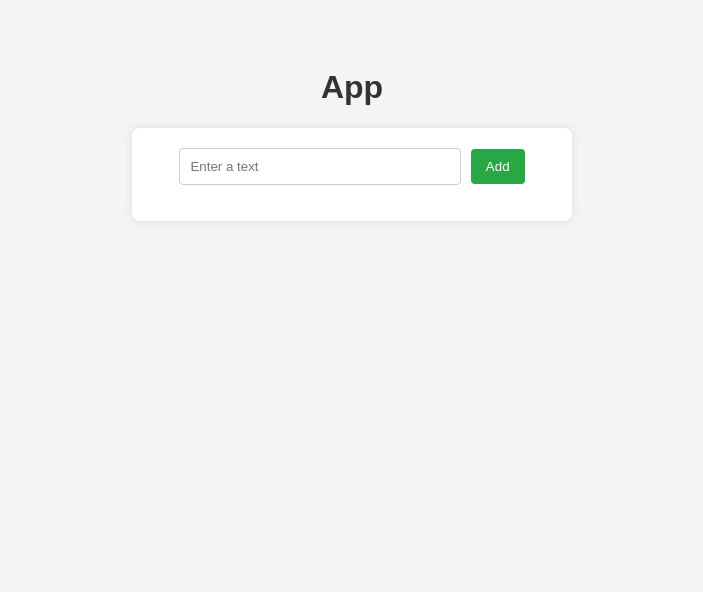
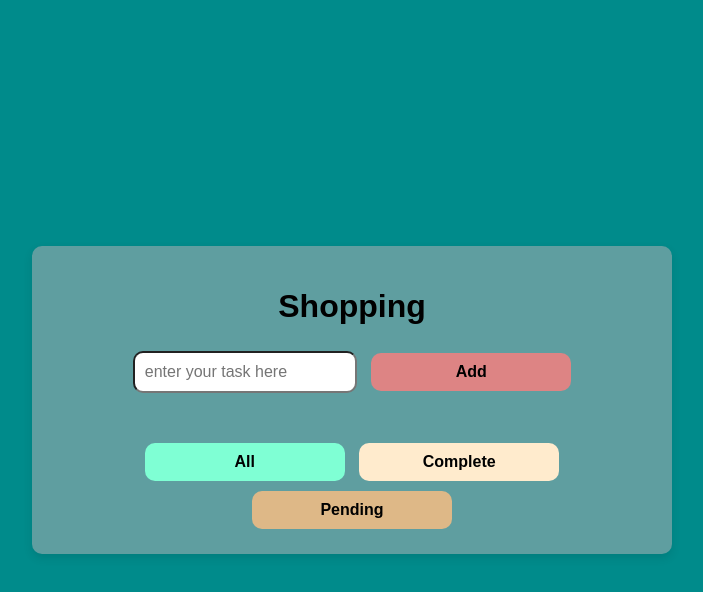
Before and after one commit to Anuhas88/My-js_project, a plain HTML site: page index.html in a window 1280 px wide. Shown: the whole page, without its empty margins (288-991 px from the left). Drawn offline with Linux system fonts and the light colour scheme; a web font is replaced by a local one.

Commit message:
Second update

```diff
--- a/index.html
+++ b/index.html
@@ -2,16 +2,27 @@
 <html lang="en">
 <head>
     <meta charset="UTF-8">
-    <title>App</title>
+    <meta name="viewport" content="width=device-width, initial-scale=1.0">
+    <title>To-Do list</title>
     <link rel="stylesheet" href="style.css">
 </head>
 <body>
-    <h1>App</h1>
+
     <div class="container">
-        <input type="text" id="taskInput" placeholder="Enter a text">
-        <button id="addBtn">Add</button>
-        <ul id="taskList"></ul>
+        <h1 class="text-center">Shopping</h1>
+
+            <input type="text" id="taskInput" placeholder="enter your task here" required>
+            <button type="submit" id="addTaskBtn" >Add</button>
+            <ul id="taskList"></ul>
+
+            <div>
+                <button id="filterAll">All</button>
+                <button id="filterCompleted">Complete</button>
+                <button id="filterPending">Pending</button>
+            </div>
+
     </div>
+
     <script src="script.js"></script>
 </body>
 </html>
--- a/script.js
+++ b/script.js
@@ -1,21 +1,25 @@
-document.getElementById('addBtn').addEventListener('click', addTask);
+const taskInput =document.getElementById('TaskInput');
+const addTaskBtn = document.getElementById('addTaskBtn');
+const taskList = document.getElementById('taskList');
+const filterAllBtn = document.getElementById('filterAll');
+const filterCompleteBtn = document.getElementById('filterCompleted');
+const filterPendingBtn = document.getElementById('filterPending');
 
-function addTask() {
-    const taskInput = document.getElementById('taskInput');
-    const TaskText = taskInput.ariaValueMax.trim();
-    if (TaskText === '') return;
+let tasks = [];
+function renderTask(filterTasks = tasks){
+    taskList.innerHTML = "";
+    filterTasks.forEach((Task,index)) => {
+        const li = document.createElement("li");
+        li.classList.toggle("completed",Task.completed);
 
-    const li = document.createElement('li');
-    li.textContent = TaskText;
+        const taskText = document.createElement("span");
+        taskText.textContent = task.name;
+        li.appendChild(taskText);
 
-    const deleteBtn = document.createElement('button');
-    deleteBtn.textContent = 'Delect';
-    deleteBtn.className = 'delect-btn';
-    deleteBtn.onclick = () => li.remove();
+        li.onclick = () => toggleTaskComplete(index);
 
-    li.appendChild(deleteBtn);
-    document.getElementById('taskList').appendChild(li);
-
-    taskInput.value = '';
-
+        const deleteBtn = document.createElement("button");
+        deleteBtn.textContent = "Delete";
+        deleteBtn.onclick = () => deleteTask(index);
+    }
 }
--- a/style.css
+++ b/style.css
@@ -1,36 +1,74 @@
-body {
-    font-family: Arial, sans-serif;
-    background-color: #f4f4f4;
-    padding: 40px;
+@import url('https://fonts.googleapis.com/css2?family=Cascadia+Code:ital,wght@0,200..700;1,200..700&display=swap');
+
+body{
+    font-family:"Cascadia Code", sans-serif;
+    background-color: darkcyan;
+    display: flex;
+
+    justify-content: center;
+    height: 100vh;
+    margin: 0;
+    align-items: center;
+
+}
+.container{
     text-align: center;
+    background-color: cadetblue;
+    width: 600px;
+    padding: 20px;
+    border-radius: 10px;
+    box-shadow: 0 4px 10px rgba(0, 0, 0, 0.1);
+}
+button{
+    background-color: rgb(221, 132, 132);
+    padding: 10px;
+    margin: 5px;
+    border-radius: 10px;
+    width: 100px;
+    width: 200px;
+    border: none;
+    cursor: pointer;
+    font-size: 16px;
+    font-weight: bold;
+
 }
 
-h1 {
-    color: #333;
+button:hover{
+
+    background-color:brown ;
+}
+ul{
+    padding: 10px;
+    margin: 10px;
+}
+li{
+    padding: 10px;
+    margin: 5px;
+    background-color: #f9f9f9;
+    border-radius: 5px;
+    display: flex;
+    justify-content: space-between;
+    align-items: center;
+
+}
+.completed{
+    text-decoration: line-through;
+    color: black;
 }
 
-.container {
-    background: #fff;
-    padding: 20px;
-    margin: auto;
-    max-width: 400px;
-    border-radius: 8px;
-    box-shadow: 0 0 10px rgba(0,0,0,0.1);
+input{
+    padding: 10px;
+    margin: 5px;
+    border-radius: 10px;
+    width: 200px;
+    font-size: 16px;
 }
-
-input[type="text"] {
-    width: 65%;
-    padding: 10px;
-    margin-right: 5px;
-    border: 1px solid #ccc;
-    border-radius: 4px;
+#filterAll{
+    background-color: aquamarine;
 }
-
-button {
-    padding: 10px 15px;
-    background-color: #28a745;
-    color: white;
-    border: none;
-    border-radius: 4px;
-    cursor: pointer;
+#filterCompleted{
+    background-color: blanchedalmond;
 }
+#filterPending{
+    background-color: burlywood;
+}
```
